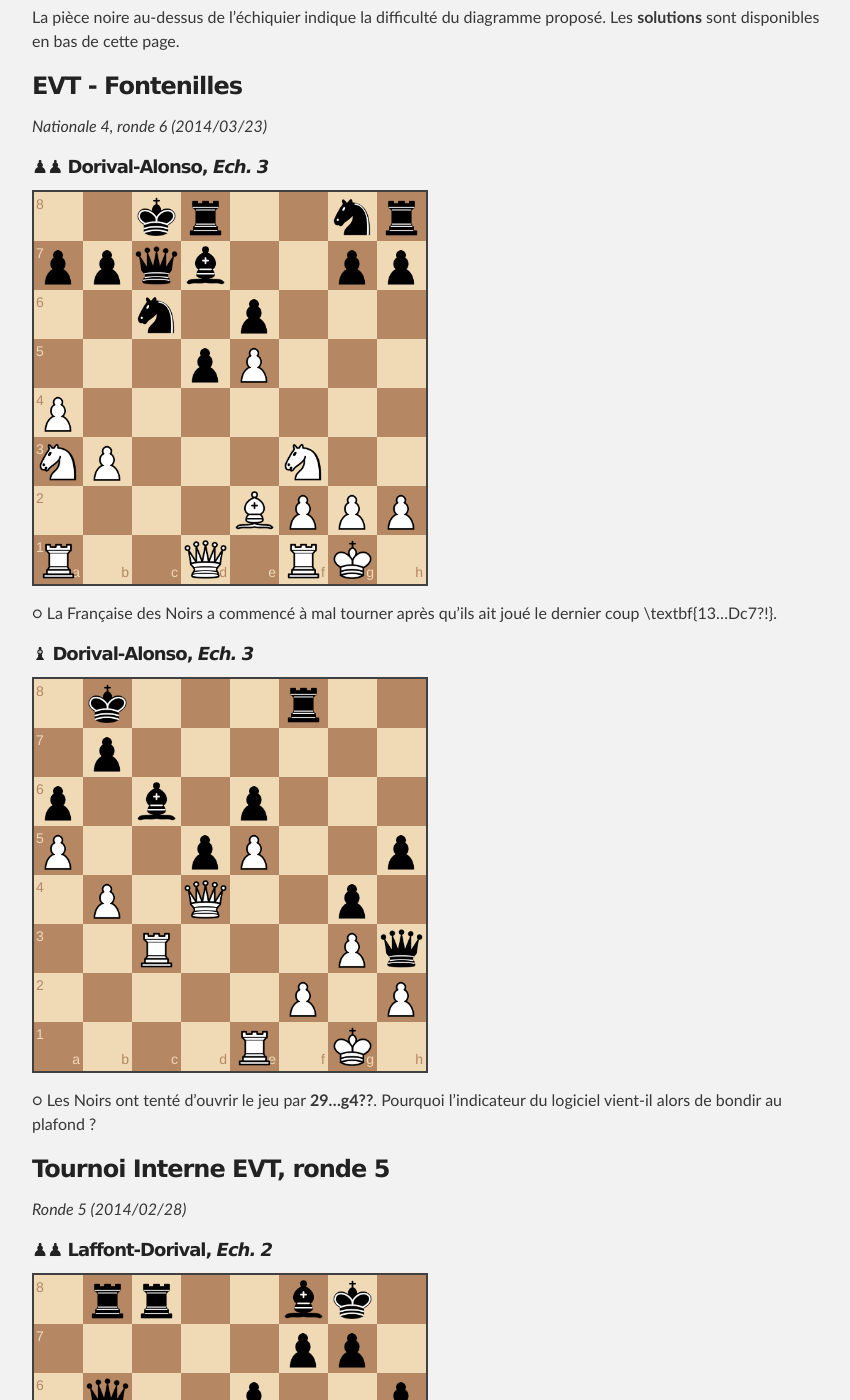
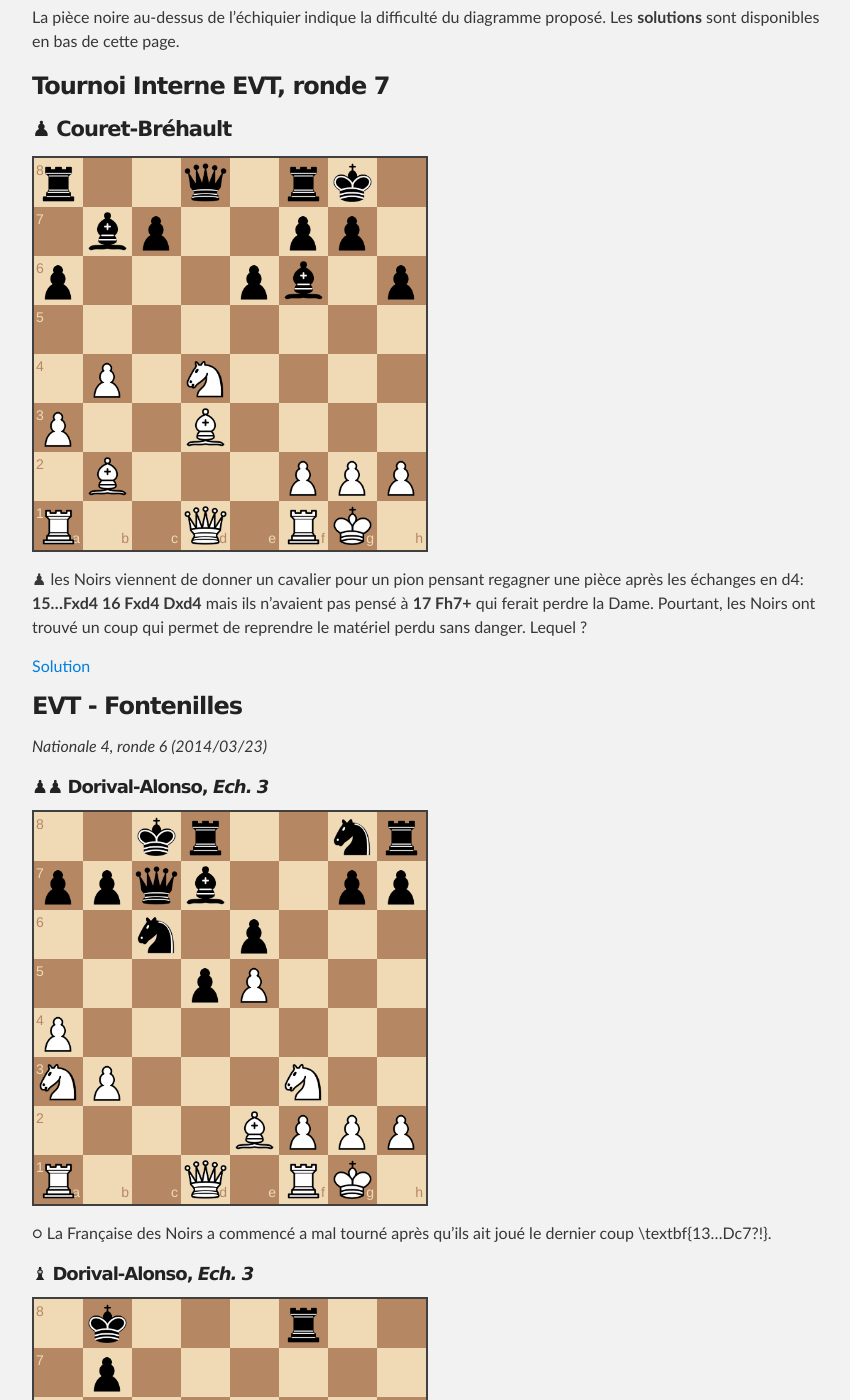
Before and after one commit to echiquier-villeneuve-tolosane/echiquier-villeneuve-tolosane.github.io, a Jekyll site: the page built from exercices.md, in a window 1280 px wide and 1400 px high, scrolled down 277 px. Shown: the whole window, without its empty margins (208-1058 px from the left). Built offline with Jekyll 4.4.1, drawn with Linux system fonts in a browser that asks for light colours; nearby versions of some CDN libraries.

Commit message:
partie couret-brehault

```diff
--- a/exercices.md
+++ b/exercices.md
@@ -8,6 +8,19 @@ title: Exercices et problèmes
 ##### **Au travail !!! Revivez dans cette rubrique les moments forts des compétitions de l'EVT.**
 La pièce noire au-dessus de l'échiquier indique la difficulté du diagramme proposé. Les **solutions** sont disponibles en bas de cette page.
 
+### Tournoi Interne EVT, ronde 7
+
+#### &#9823; **Couret-Bréhault**
+
+`r2q1rk1/1bp2pp1/p3pb1p/8/1P1N4/P2B4/1B3PPP/R2Q1RK1 b - - 0 15`
+
+&#9823; les Noirs viennent de donner un cavalier pour un pion pensant regagner
+une pièce après les échanges en d4: **15...Fxd4 16 Fxd4 Dxd4** mais ils
+n'avaient pas pensé à **17 Fh7+** qui ferait perdre la Dame.
+Pourtant, les Noirs ont trouvé un coup qui permet de reprendre le matériel perdu
+sans danger. Lequel ?
+
+> **15...Dd5!** qui menace de mat en g2.
 
 ### EVT - Fontenilles
 _Nationale 4, ronde 6 (2014/03/23)_
@@ -16,7 +29,7 @@ _Nationale 4, ronde 6 (2014/03/23)_
 
 `2kr2nr/ppqb2pp/2n1p3/3pP3/P7/NP3N2/4BPPP/R2Q1RK1 w - - 1 13`
 
-&#9675; La Française des Noirs a commencé à mal tourner après qu'ils ait joué le dernier coup \textbf{13...Dc7?!}.
+&#9675; La Française des Noirs a commencé a mal tourné après qu'ils ait joué le dernier coup \textbf{13...Dc7?!}.
 
 ##### &#9821; **Dorival-Alonso**, _Ech. 3_
 
```
